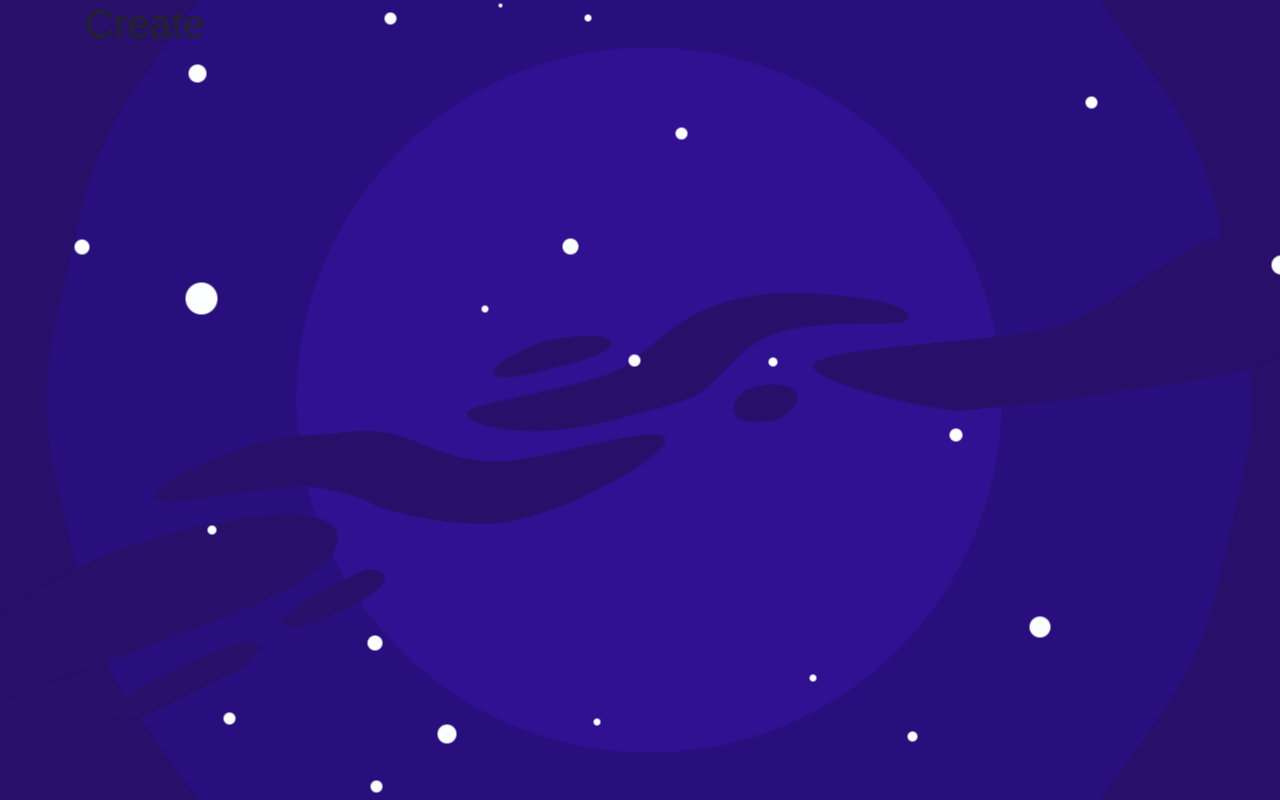
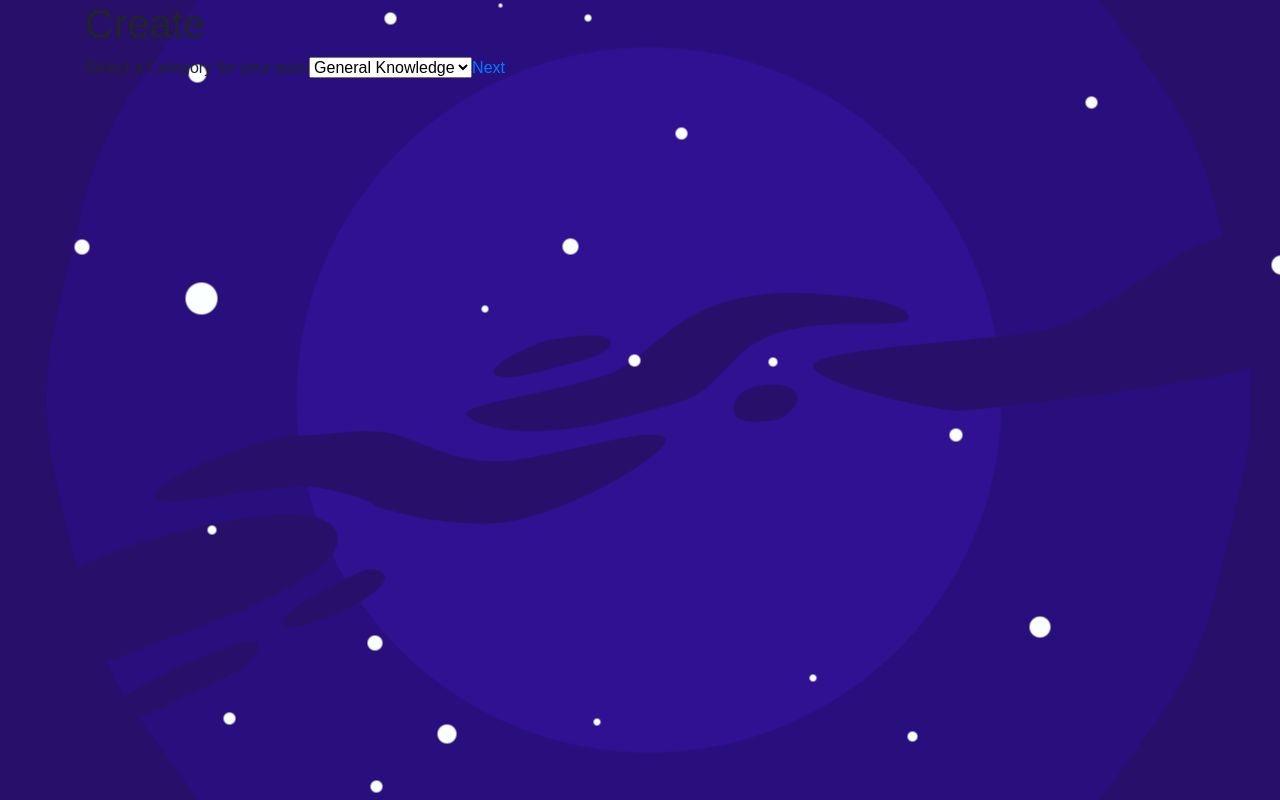
Before and after one commit to ravil-96/trivia-quack, a React app in the folder client/: page /create in a window 1280 px wide. Built offline with nearby package versions, Linux system fonts and the light colour scheme; a web font is replaced by a local one.

Commit message:
update CreateForm to include full form contents and handle switch functions

```diff
--- a/client/src/components/CreateForm/index.js
+++ b/client/src/components/CreateForm/index.js
@@ -1,9 +1,58 @@
-import React from 'react';
+import React, { useState } from 'react';
 
 const CreateForm = () => {
+
+  const [showOption1, setShowOption1] = useState(true);
+  const [showOption2, setShowOption2] = useState(false);
+  const [showOption3, setShowOption3] = useState(false);
+
+  const switchOption2 = () => {
+    setShowOption1(false);
+    setShowOption2(true);
+  }
+
+  const switchOption3 = () => {
+    setShowOption2(false);
+    setShowOption3(true);
+  }
+
   return (
     <form>
-
+      { showOption1 ?
+        <div id="option-1">
+            <label for="category">Select a Category for your quiz:</label>
+            <select name="category" id="category">
+              <option value="9">General Knowledge</option>
+              <option value="21">Sports</option>
+              <option value="26">Celebrities</option>
+            </select>
+            <a className="next-button" onClick={switchOption2}>Next</a>
+        </div>
+          :
+        <></>
+      }
+      { showOption2 ?
+        <div id="option-2">
+          <label for="amount">Number of questions (3-25): </label>
+          <input type="number" id="amount" name="amount" min="3" max="25"></input>
+          <a className="next-button" onClick={switchOption3}>Next</a>
+        </div>
+          :
+        <></>
+      }
+      { showOption3 ?
+        <div id="option-3">
+          <label for="difficulty">Enter the difficulty:</label>
+          <select name="difficulty" id="difficulty">
+            <option value="easy">Easy</option>
+            <option value="medium">Difficult</option>
+            <option value="hard">Hard</option>
+          </select>
+          <button>Submit</button>
+        </div>
+          :
+        <></>
+      }
     </form>
   );
 }
```
